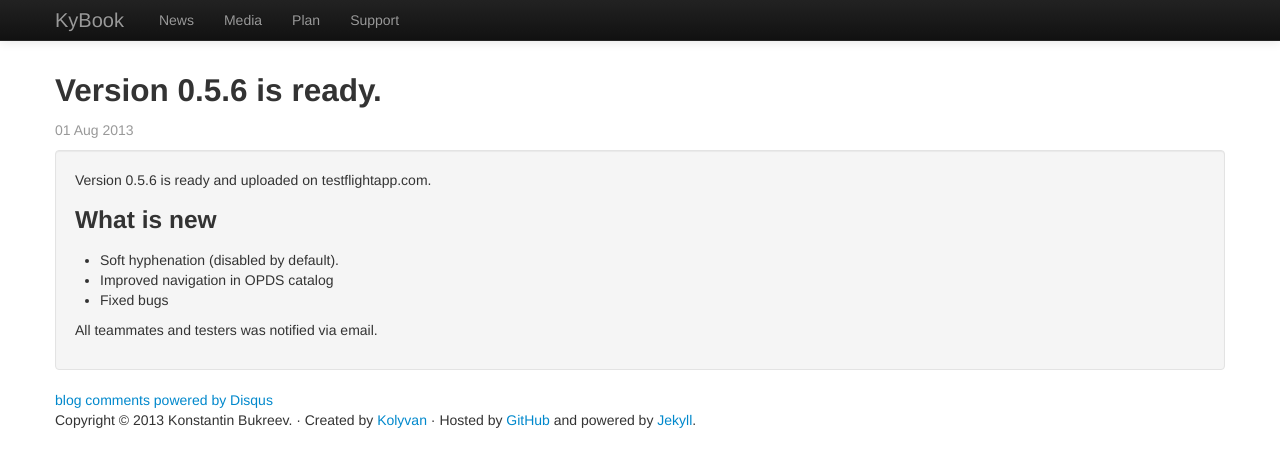
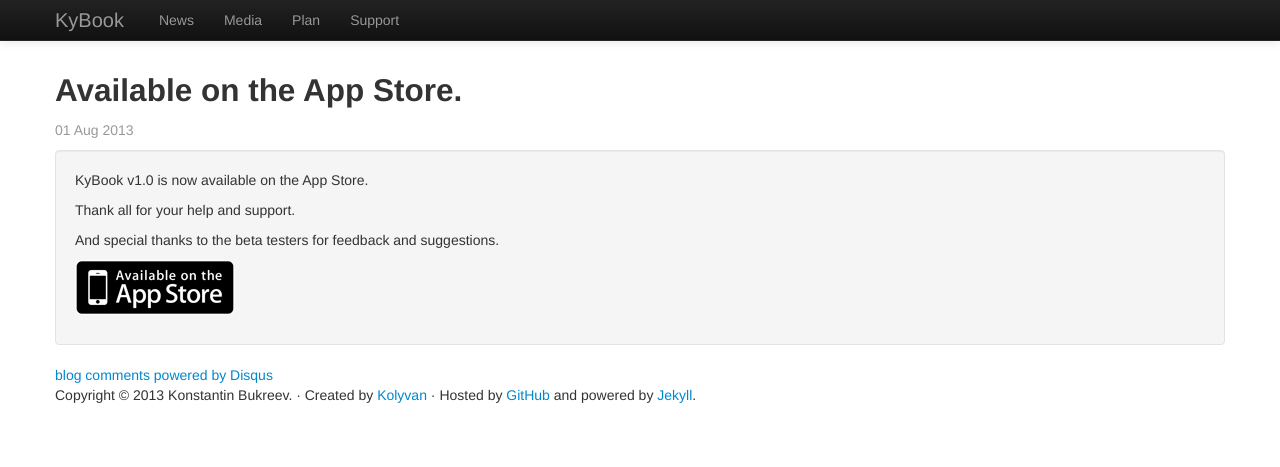
Before and after one commit to kolyvan/kolyvan.github.com, a Jekyll site: the page built from kybook/news/_posts/2013-08-01-version56.html, in a window 1280 px wide. Shown: the top 467 px of the page. Built offline with Jekyll 4.4.1, drawn with Linux system fonts in a browser that asks for light colours; nearby versions of some CDN libraries; comment, search, counter and statistics services are not loaded.

Commit message:
kybook is available on the appstore

```diff
--- a/kybook/news/_posts/2013-08-01-version56.html
+++ b/kybook/news/_posts/2013-08-01-version56.html
@@ -1,18 +1,10 @@
 ---
 layout: kybook_post
-title: Version 0.5.6 is ready.
+title: Available on the App Store.
 ---
 
-<p>Version 0.5.6 is ready and uploaded on testflightapp.com.</p>
+<p>KyBook v1.0 is now available on the App Store.</p>
+<p>Thank all for your help and support.</p>
+<p>And special thanks to the beta testers for feedback and suggestions.</p>
 
-
-<h3>What is new</h3>
-<ul>
-	<li>Soft hyphenation (disabled by default).</li>
-	<li>Improved navigation in OPDS catalog </li>
-	<li>Fixed bugs</li>
-</ul>
-
-<p>
-All teammates and testers was notified via email.
-</p>
+<p> <a href="http://itunes.apple.com/app/id673027171"><img src="{{site.url}}/assets/appstore.png"></a> </p>
```
Also changed, not shown: assets/appstore.png (added).
